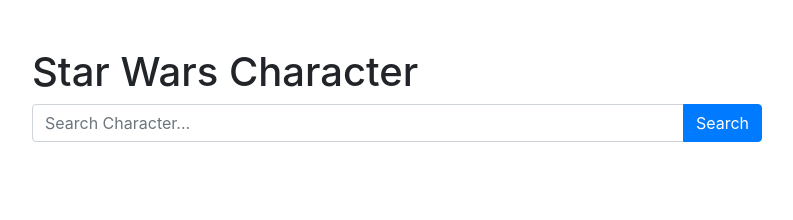
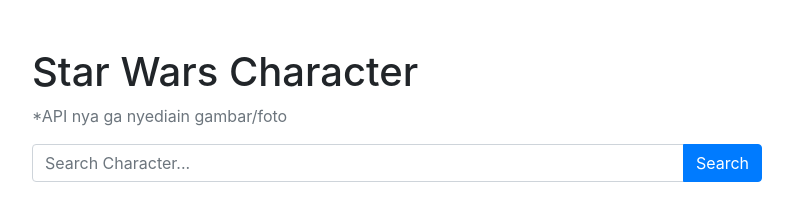
Before and after one commit to Hudzaifa13/Fetch-js, a plain HTML site: page index.html in a window 1280 px wide. Shown: the whole page, without its empty margins (53-846 px from the left). Drawn offline with nearby package versions, Linux system fonts and the light colour scheme.

Commit message:
sedikit penambahan text

```diff
--- a/index.html
+++ b/index.html
@@ -16,6 +16,7 @@
       <div class="row mt-5">
         <div class="col">
           <h1>Star Wars Character</h1>
+          <p class="text-muted">*API nya ga nyediain gambar/foto</p>
         </div>
       </div>
 
```
